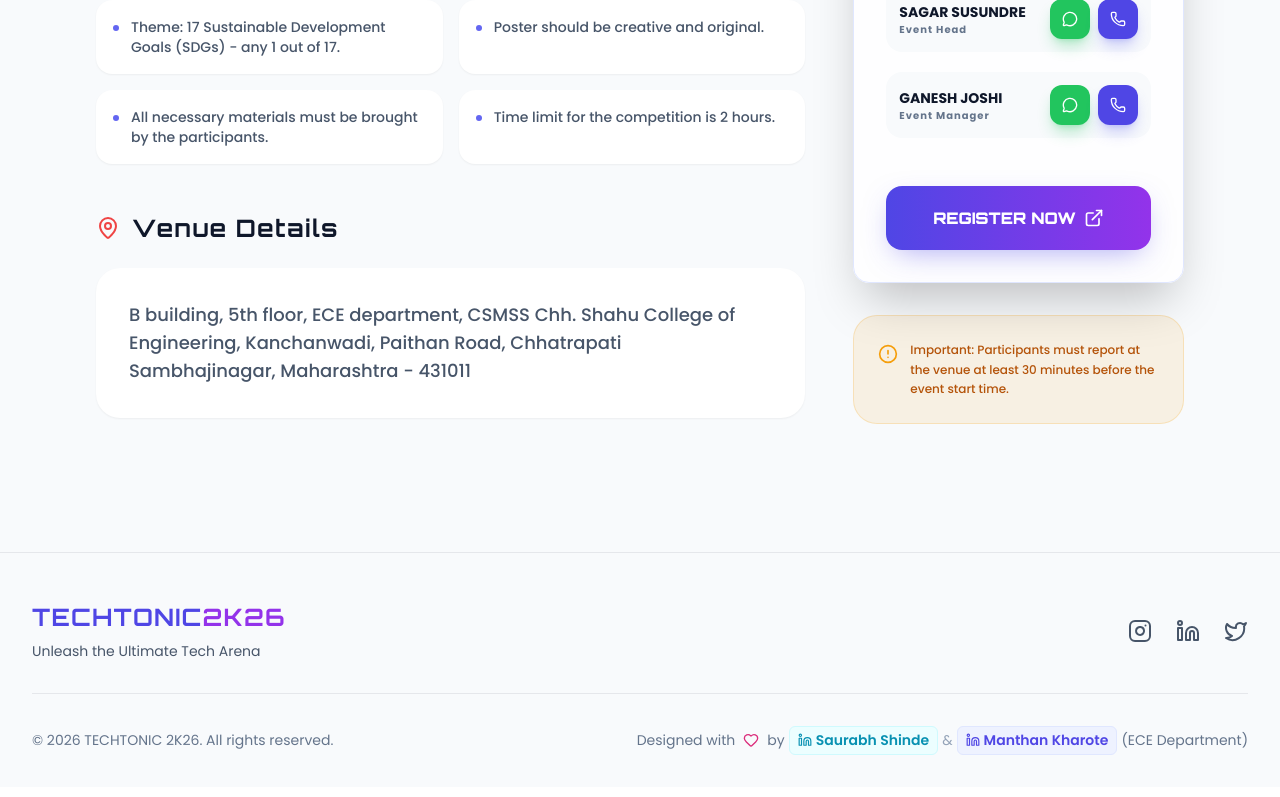
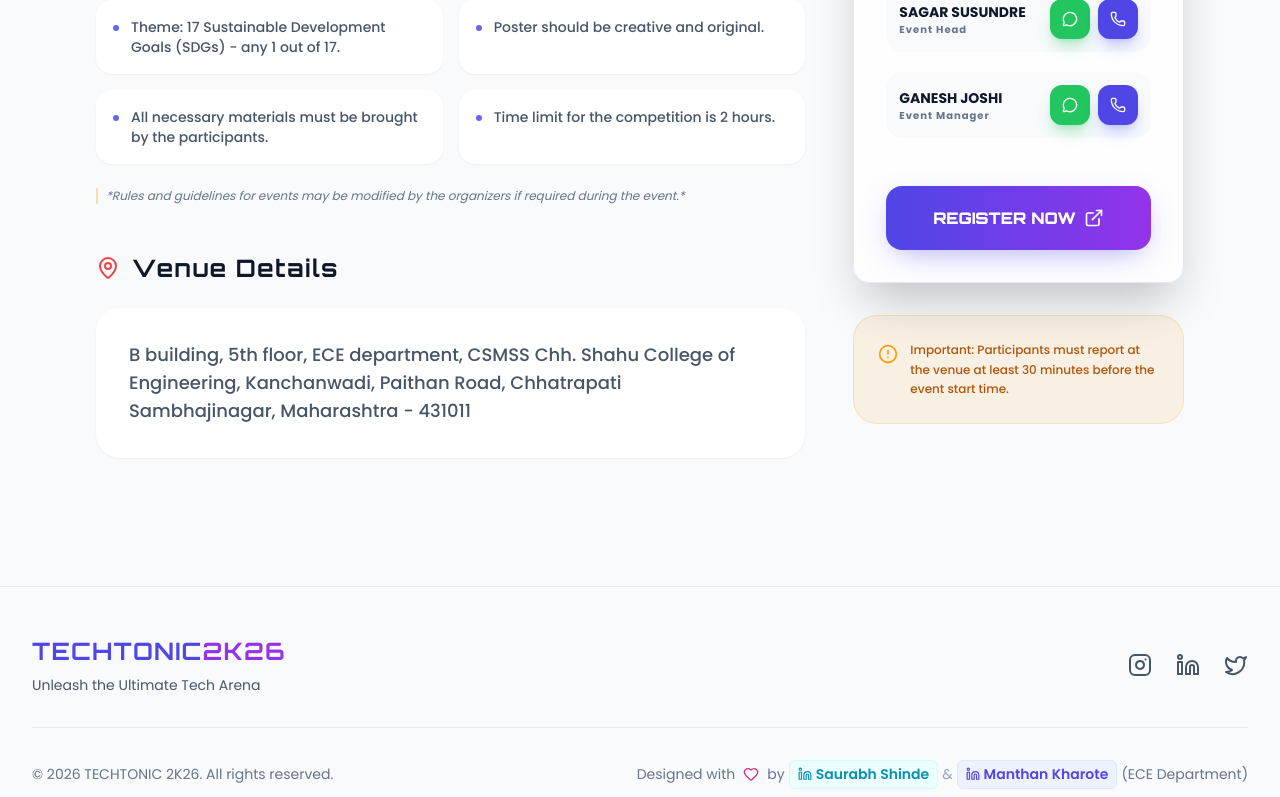
Before and after one commit to Saurabh-Shinde-Patil/TechTonic-2026, a React (Vite) app: page /event/canvas-x in a window 1280 px wide. Shown: the part 1290-2087 px from the top of the page. Built offline with nearby package versions, Linux system fonts and the light colour scheme.

Commit message:
add note for rules and guildline

```diff
--- a/src/components/Hero.jsx
+++ b/src/components/Hero.jsx
@@ -65,7 +65,7 @@ export default function Hero() {
             <a href="#events" className="px-8 py-3 bg-transparent border-2 border-indigo-600 dark:border-neon-blue text-indigo-600 dark:text-neon-blue font-bold rounded-lg hover:bg-indigo-600 dark:hover:bg-neon-blue hover:text-white dark:hover:text-black transition-all duration-300 shadow-sm dark:shadow-[0_0_15px_rgba(0,243,255,0.4)] hover:shadow-lg dark:hover:shadow-[0_0_25px_rgba(0,243,255,0.8)]">
               Register Now
             </a>
-            <a href="#about" className="px-8 py-3 bg-transparent border-2 border-purple-600 dark:border-neon-purple text-purple-600 dark:text-neon-purple font-bold rounded-lg hover:bg-purple-600 dark:hover:bg-neon-purple hover:text-white transition-all duration-300 shadow-sm dark:shadow-[0_0_15px_rgba(188,19,254,0.4)] hover:shadow-lg dark:hover:shadow-[0_0_25px_rgba(188,19,254,0.8)]">
+            <a href="#events" className="px-8 py-3 bg-transparent border-2 border-purple-600 dark:border-neon-purple text-purple-600 dark:text-neon-purple font-bold rounded-lg hover:bg-purple-600 dark:hover:bg-neon-purple hover:text-white transition-all duration-300 shadow-sm dark:shadow-[0_0_15px_rgba(188,19,254,0.4)] hover:shadow-lg dark:hover:shadow-[0_0_25px_rgba(188,19,254,0.8)]">
               Explore Events
             </a>
             <a href="https://drive.google.com/file/d/1dWLbijP1Jo10UpbeD9H7BMmB51aFGPkd/view?usp=drivesdk" target="_blank" rel="noopener noreferrer" className="px-8 py-3 bg-transparent border-2 border-pink-600 dark:border-neon-pink text-pink-600 dark:text-neon-pink font-bold rounded-lg hover:bg-pink-600 dark:hover:bg-neon-pink hover:text-white dark:hover:text-black transition-all duration-300 shadow-sm dark:shadow-[0_0_15px_rgba(255,0,255,0.4)] hover:shadow-lg dark:hover:shadow-[0_0_25px_rgba(255,0,255,0.8)]">
--- a/src/data/siteData.js
+++ b/src/data/siteData.js
@@ -287,7 +287,8 @@ export const contacts = [
   { role: 'Magazine Co-Ordinator', name: 'Jiya Joshi', phone: '9595124123' },
   { role: 'Magazine Co-Ordinator', name: 'Lakshya Darunte', phone: '8668344898' },
   { role: 'Sports Co-Ordinator', name: 'Rushikesh Puri', phone: '8767120507' },
-  { role: 'IETE Creative-Head', name: 'Ajit Waysal', phone: '9227320704' }
+  { role: 'IETE Creative-Head', name: 'Ajit Waysal', phone: '9227320704' },
+  { role: 'Hostel Representative boys', name: 'Varad Kulkarni', phone: '9146581039' }
 ];
 
 export const leadership = [
--- a/src/pages/EventDetails.jsx
+++ b/src/pages/EventDetails.jsx
@@ -164,7 +164,7 @@ export default function EventDetails() {
                 <CheckCircle className="mr-3 text-green-500" />
                 Rules & Guidelines
               </h2>
-              <div className="grid grid-cols-1 md:grid-cols-2 gap-4">
+              <div className="grid grid-cols-1 md:grid-cols-2 gap-4 mb-6">
                 {event.rules.map((rule, idx) => (
                   <motion.div
                     key={idx}
@@ -177,6 +177,13 @@ export default function EventDetails() {
                   </motion.div>
                 ))}
               </div>
+              <motion.p
+                initial={{ opacity: 0 }}
+                whileInView={{ opacity: 1 }}
+                className="text-xs italic text-slate-500 dark:text-amber-500/80 mt-4 pl-2 border-l-2 border-amber-500/30"
+              >
+                *Rules and guidelines for events may be modified by the organizers if required during the event.*
+              </motion.p>
             </motion.section>
 
             <motion.section
```
